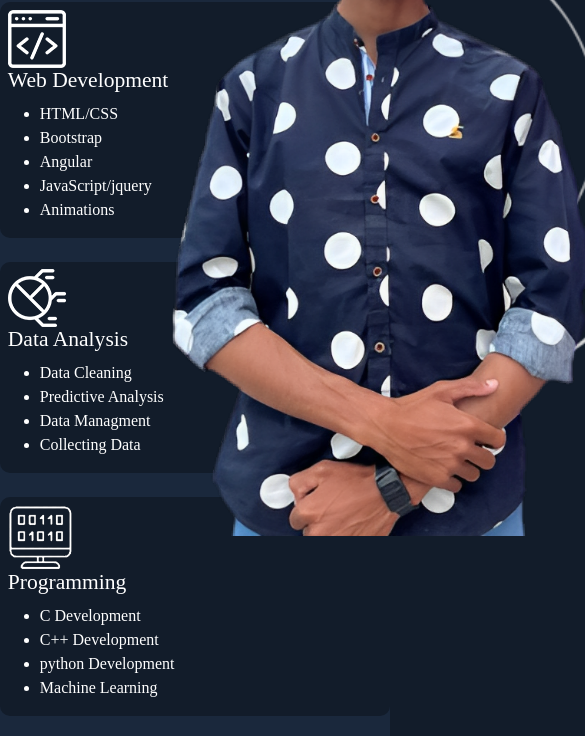
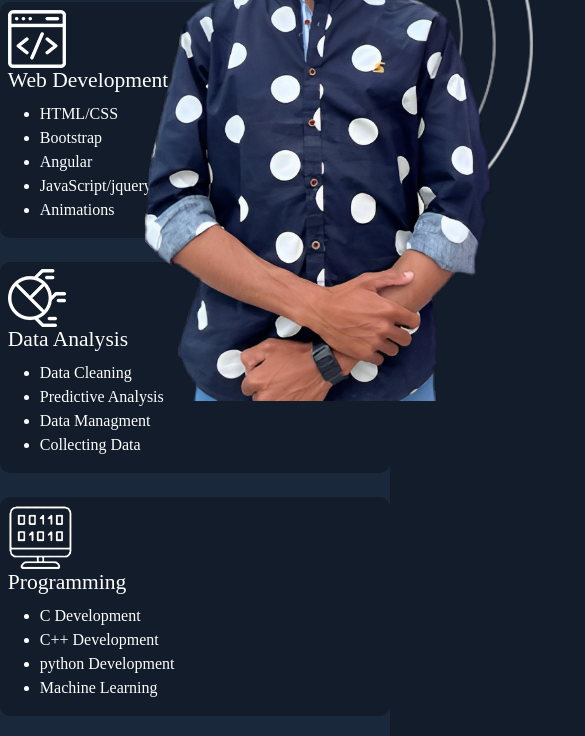
Before and after one commit to Umair-Ishtiaq/Umair-Ishtiaq, a plain HTML site: page index.html in a window 390 px wide. Shown: the part 673-1409 px from the top of the page, 585 px wide, since content can reach past the window. Drawn offline with nearby package versions, Linux system fonts and the light colour scheme.

Commit message:
Update style.css

```diff
--- a/style.css
+++ b/style.css
@@ -257,6 +257,15 @@ body{
     #ringup{
         height: 20%;
     }
+          #rings{
+        height: 65%;
+    }
+
+    #me{
+        height: 75%;
+        position: absolute;
+    }
+
   }
 
   @media (max-width: 576px) {
@@ -266,7 +275,14 @@ body{
     #ringup{
         height: 15%;
     }
+    #rings{
+        height: 65%;
+    }
 
+    #me{
+        height: 76%;
+        position: absolute;
+    }
     #div1p {
       font-size: 14px;
     }
```
